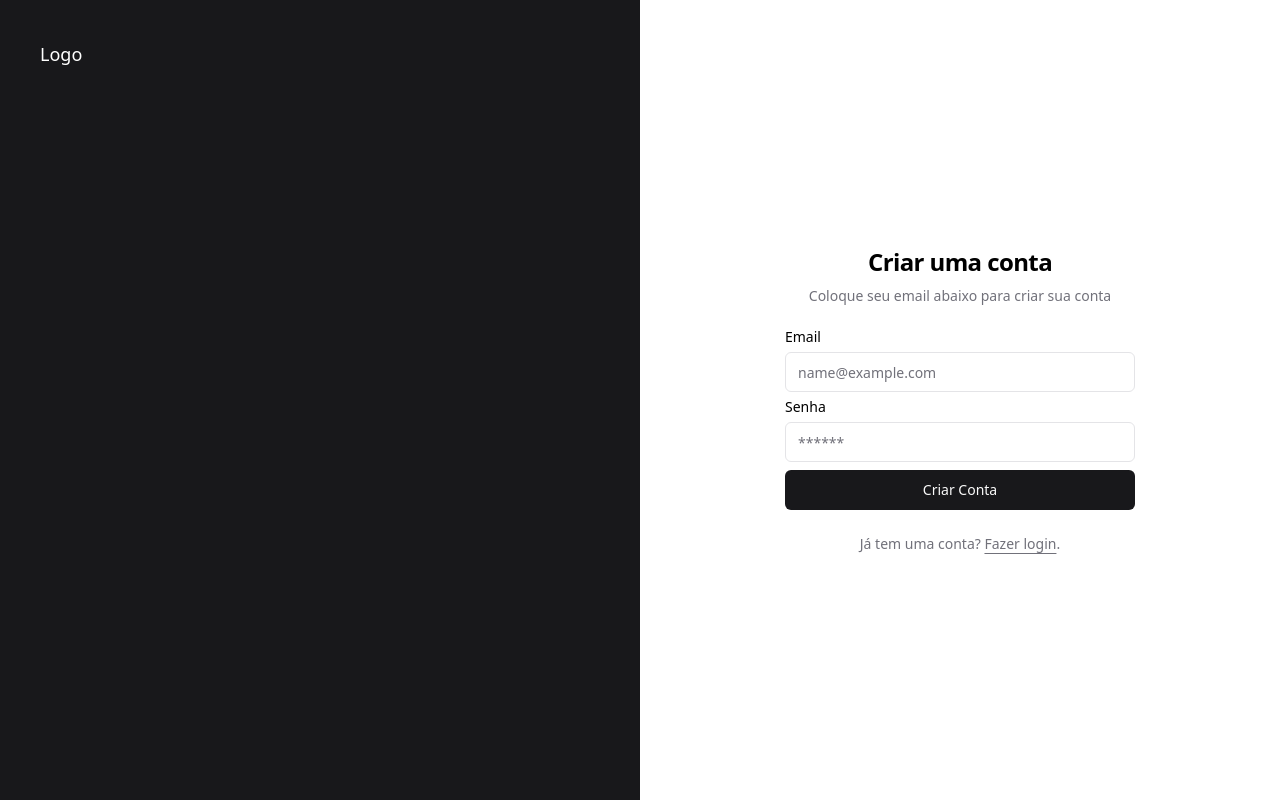
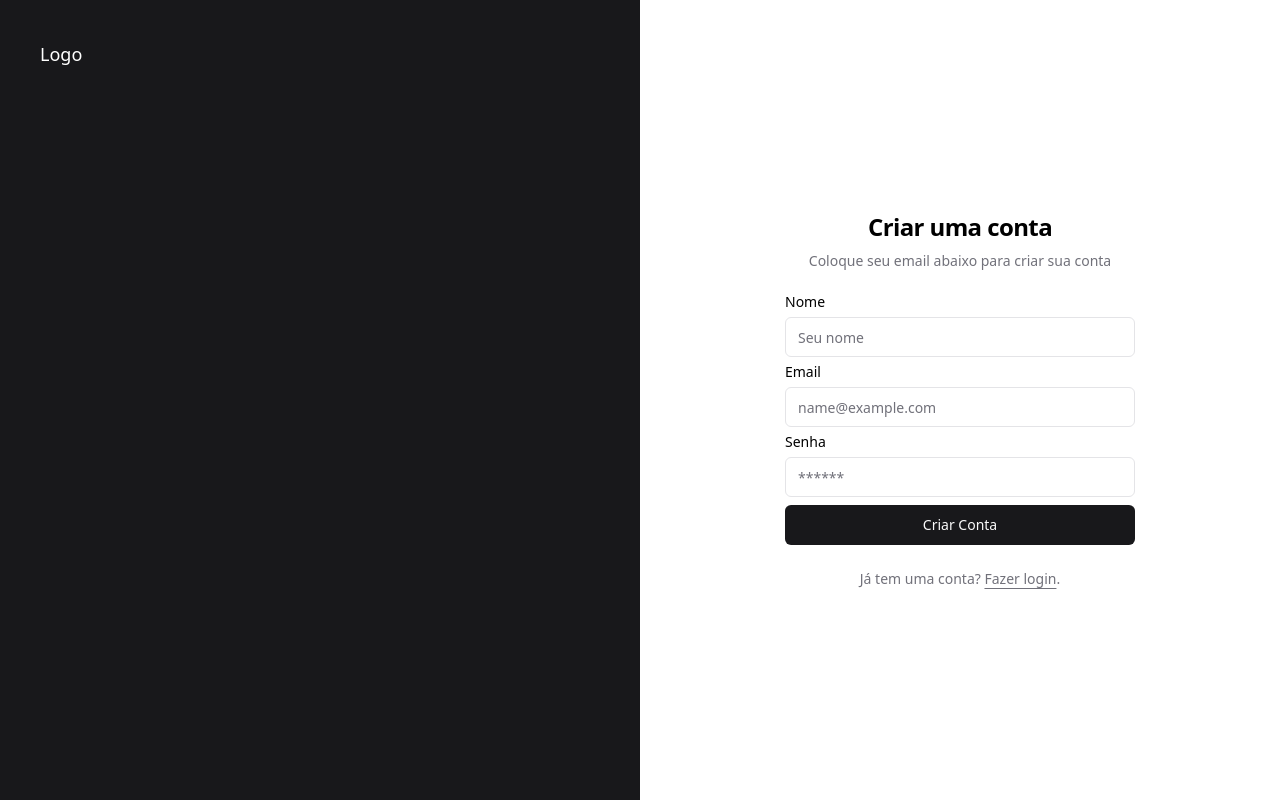
Before and after one commit to RodrigoSaantos/books, a React (Vite) app: page / in a window 1280 px wide. Built offline with nearby package versions, Linux system fonts and the light colour scheme.

Commit message:
feat: Sistema de cadastro

```diff
--- a/db.json
+++ b/db.json
@@ -1,8 +1,18 @@
 {
   "books": [
-    { "id": 1, "name": "Est qui reprehenderit", "description": "loremipsSint nisi enim eiusmod aute aute cupidatat do est nulla quis dolore in aliquip. Laborum aute proident est nulla."}
+    {
+      "id": "1",
+      "name": "Est qui reprehenderit",
+      "description": "loremipsSint nisi enim eiusmod aute aute cupidatat do est nulla quis dolore in aliquip. Laborum aute proident est nulla."
+    }
   ],
   "users": [
-    {"id": 1, "name": "Admin", "email": "admin@email.com", "password": "12345678", "isAdm": true }
+    {
+      "id": "1",
+      "name": "Admin",
+      "email": "admin@email.com",
+      "password": "12345678",
+      "isAdm": true
+    }
   ]
 }
--- /dev/null
+++ b/src/api/sign-up.ts
@@ -0,0 +1,16 @@
+import { api } from '@/lib/axios'
+
+export interface SignUpBody {
+  name: string
+  email: string
+  password: string
+}
+export async function signUp({ name, email, password }: SignUpBody) {
+  return await api.post(`/users`, {
+    id: Math.floor(Math.random() * (999999 - 999 + 1)) + 999,
+    name,
+    email,
+    password,
+    isAdm: false,
+  })
+}
--- a/src/pages/auth/sign-up/components/user-auth-form.tsx
+++ b/src/pages/auth/sign-up/components/user-auth-form.tsx
@@ -1,9 +1,11 @@
+import { signUp } from "@/api/sign-up"
 import { Button } from "@/components/button"
 import { Icons } from "@/components/icons"
 import { Input } from "@/components/input"
 import { Label } from "@/components/label"
 import { cn } from "@/lib/utils"
 import { zodResolver } from "@hookform/resolvers/zod"
+import { useMutation } from "@tanstack/react-query"
 import * as React from "react"
 import { useForm } from "react-hook-form"
 import { useNavigate } from "react-router-dom"
@@ -12,6 +14,7 @@ import * as z from "zod"
 type UserAuthFormProps = React.HTMLAttributes<HTMLDivElement>
 
 const signUpForm = z.object({
+  name: z.string().min(3, { message: 'O nome deve ter pelo menos 3 caracteres'}),
   email: z.string().email('E-mail inválido'),
   password: z.string().min(6, { message: 'A senha deve ter pelo menos 6 caracteres'})
 });
@@ -29,22 +32,16 @@ export function UserAuthForm({ className, ...props }: UserAuthFormProps) {
     resolver: zodResolver(signUpForm)
   })
 
-  async function handleSignUp(data: SignUpForm) {
+  const { mutateAsync: createAccount } = useMutation({
+    mutationFn: signUp,
+  })
+
+  async function handleSignUp({ name, email, password}: SignUpForm) {
     try {
-      const response: any = await new Promise((resolve, reject) => {
-        setTimeout(() => {
-          return reject({ data, status: 200 })
-        }, 1000)
-
-        if (response.status === 200) {
-          alert('Conta criada com sucesso')
-          reset()
-          navigate('/sign-in')
-        }
-
-        throw new Error('Algo deu errado!')
-
-      })
+      await createAccount({ name, email, password })
+      alert('Conta criada com sucesso')
+      reset()
+      navigate('/sign-in')
     } catch (err) {
       if (err instanceof Error) {
         alert(err.message)
@@ -56,6 +53,22 @@ export function UserAuthForm({ className, ...props }: UserAuthFormProps) {
     <div className={cn("grid gap-6", className)} {...props}>
       <form onSubmit={handleSubmit(handleSignUp)}>
         <div className="grid gap-2">
+          <div className="grid gap-2">
+            <Label htmlFor="name">
+              Nome
+            </Label>
+            <Input
+              id="name"
+              placeholder="Seu nome"
+              type="text"
+              autoCapitalize="none"
+              autoComplete="name"
+              autoCorrect="off"
+              disabled={isSubmitting}
+              {...register('name')}
+            />
+            {errors.name && <p className="text-xs text-destructive">{errors.name.message}</p>}
+          </div>
           <div className="grid gap-2">
             <Label htmlFor="email">
               Email
```
